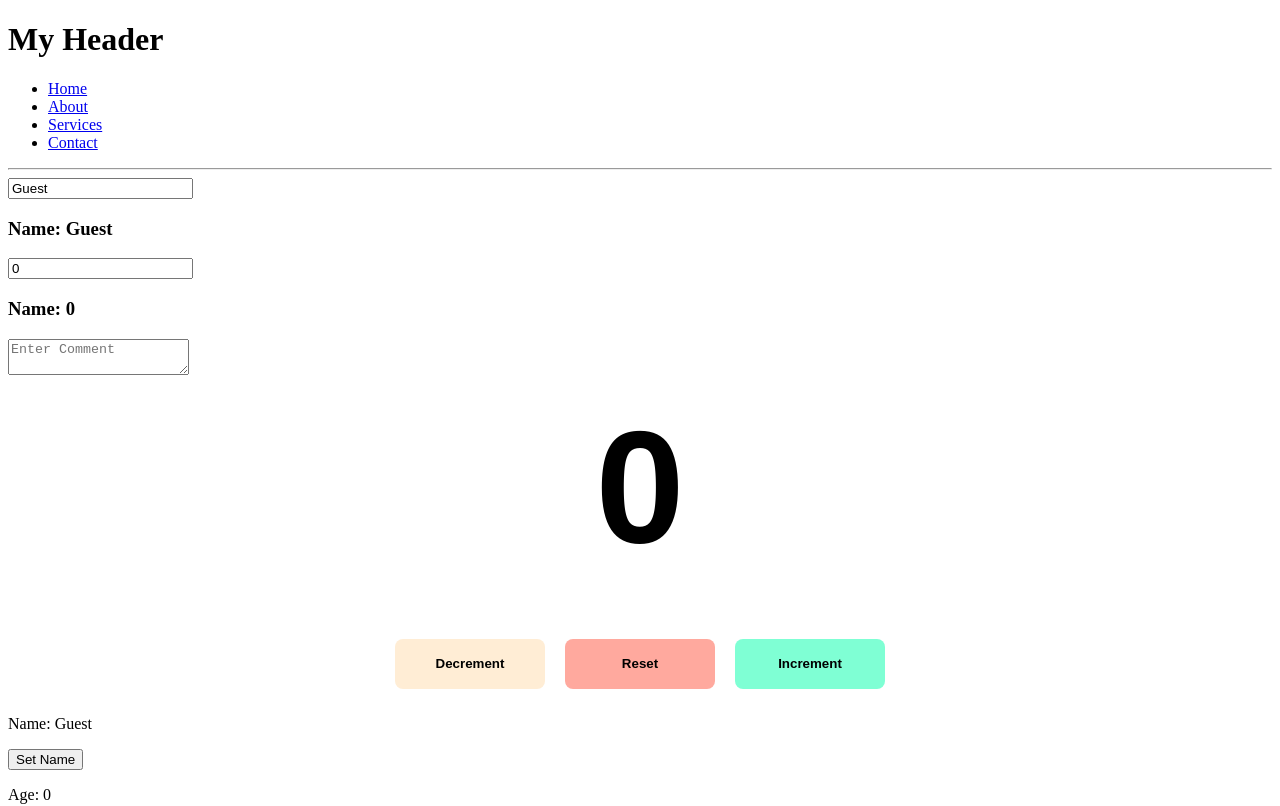
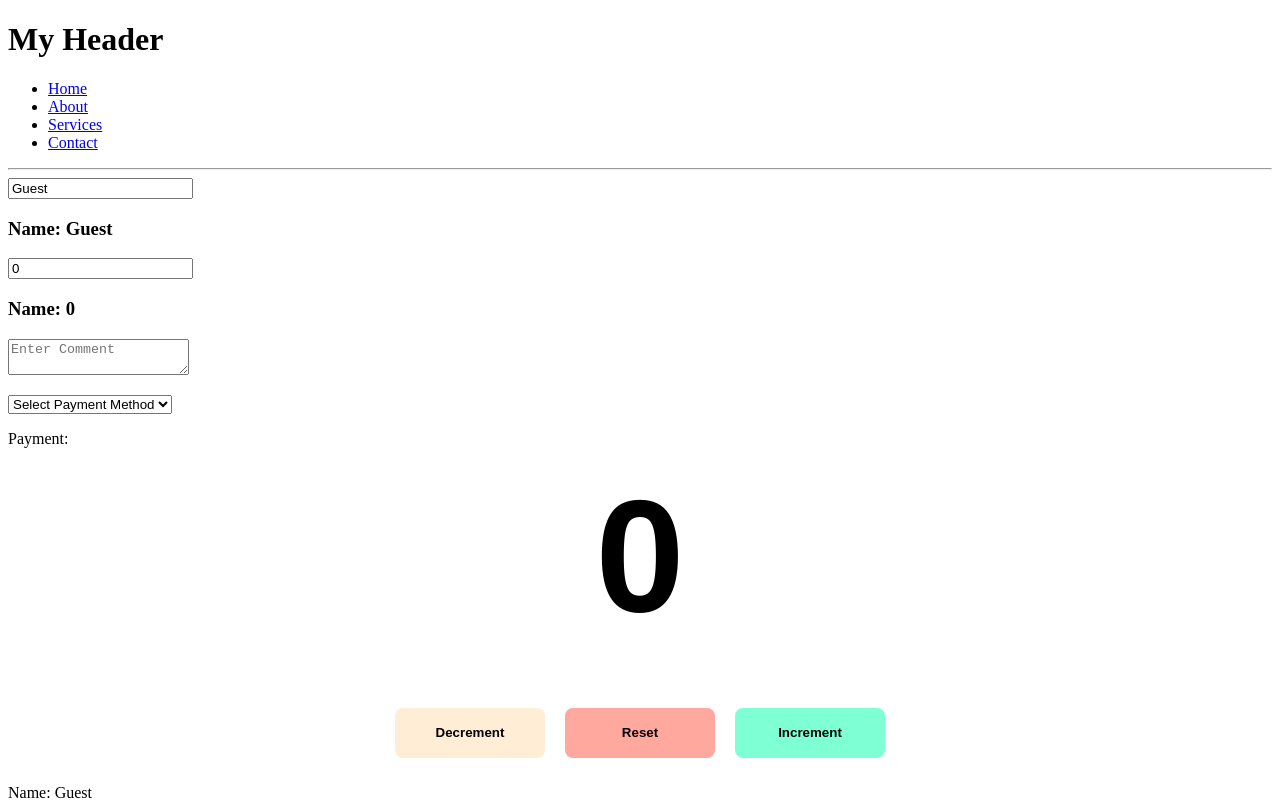
Before and after one commit to Piwoksn/React-Js-2, a React (Vite) app in the folder my-react-app/: page / in a window 1280 px wide. Shown: the top 806 px of the page. Built offline with nearby package versions, Linux system fonts and the light colour scheme.

Commit message:
done for select element next is radio

```diff
--- a/my-react-app/src/Onchanged.jsx
+++ b/my-react-app/src/Onchanged.jsx
@@ -17,6 +17,10 @@ function OnChangeEvent() {
   function commentHandler(e) {
     setComment(e.target.value);
   }
+  // for select element
+  const [payment, setPayment] = useState("");
+
+  const paymentHandle = (event) => setPayment(event.target.value);
 
   return (
     <div>
@@ -32,6 +36,13 @@ function OnChangeEvent() {
       ></textarea>
 
       <p>{comment}</p>
+      <select value={payment} onChange={paymentHandle}>
+        <option value="">Select Payment Method</option>
+        <option value="Visa">Visa</option>
+        <option value="MasterCard">MasterCard</option>
+        <option value="Gift Card">Gift Card</option>
+      </select>
+      <p>Payment: {payment}</p>
     </div>
   );
 }
```
